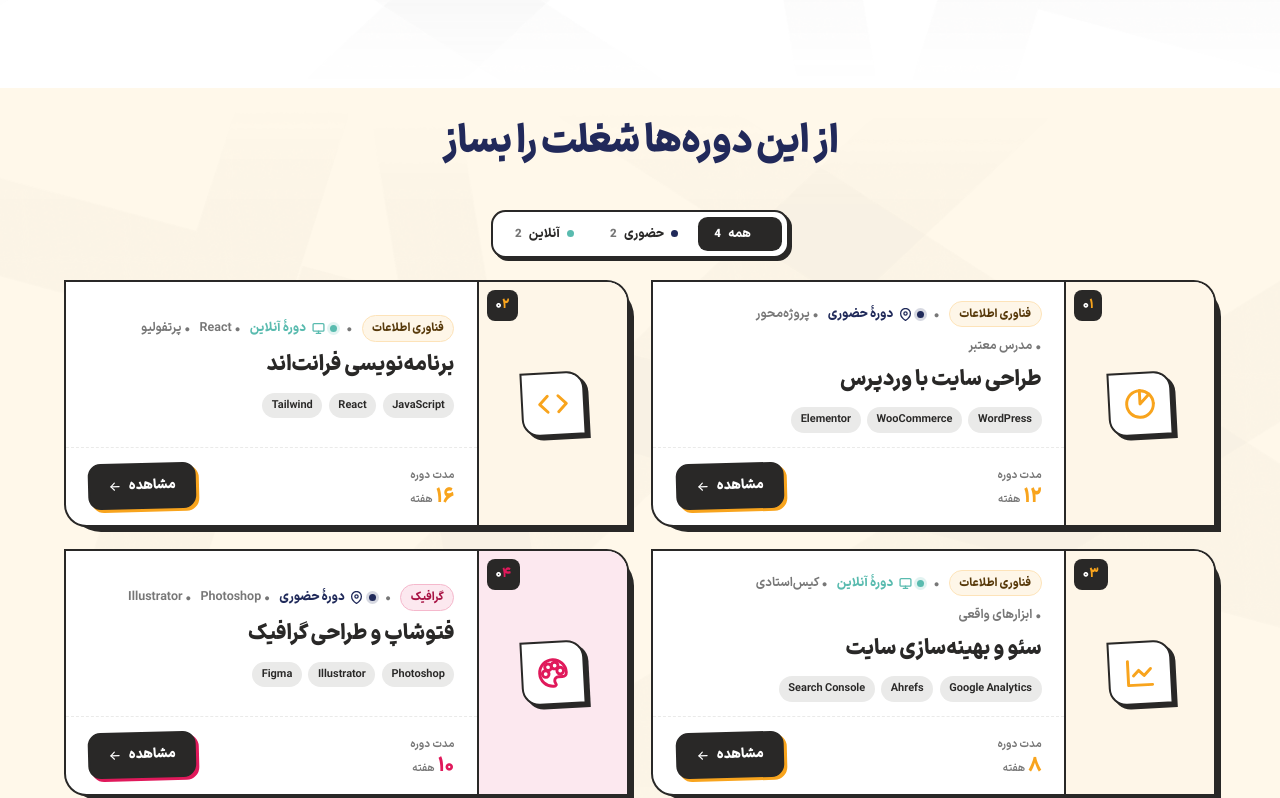
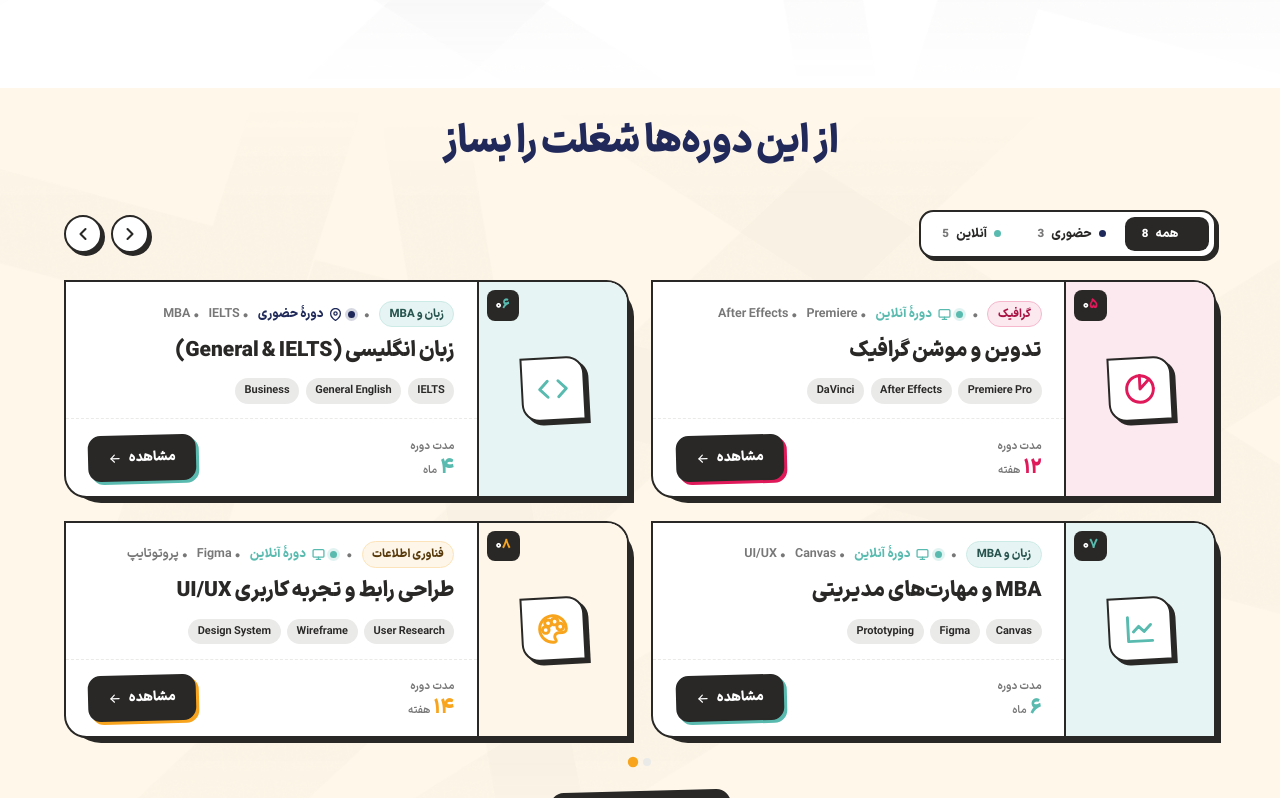
Before and after one commit to MohammadMehdiSadeghi/rokad-college, a React (Vite) app: page / in a window 1280 px wide. Shown: the part 3182-3980 px from the top of the page. Built offline with nearby package versions, Linux system fonts and the light colour scheme; the HTML template or start-up script is replaced by a standard one; a web font is replaced by a local one.

Commit message:
courses: 4-card pages carousel with arrows, dots, autoplay

```diff
--- a/src/index.css
+++ b/src/index.css
@@ -2518,7 +2518,40 @@ a:focus-visible, button:focus-visible {
 .v2-courses .head h2 { font-size: clamp(24px, 3.4vw, 40px); line-height: 1.2; font-weight: 900; color: var(--ink); margin: 0 0 .75rem; letter-spacing: -.01em; }
 
 /* ---- List (۲×۲ — چهار کارت در یک نما) ---- */
-.v2-list { display: grid; grid-template-columns: repeat(2, minmax(0, 1fr)); gap: 1.6rem; }
+.v2-list { display: grid; grid-template-columns: repeat(2, minmax(0, 1fr)); gap: 1.6rem; animation: v2-fade .45s ease; }
+@keyframes v2-fade {
+  from { opacity: 0; transform: translateX(-14px); }
+  to { opacity: 1; transform: translateX(0); }
+}
+
+/* ---- Controls row (فیلتر راست + فلش چپ) ---- */
+.v2-controls {
+  display: flex; align-items: center; justify-content: space-between;
+  gap: 1rem; flex-wrap: wrap;
+}
+
+/* ---- Dots + arrows ---- */
+.v2-dots { display: flex; justify-content: center; gap: .4rem; margin-top: 1.2rem; }
+.v2-dot {
+  width: 8px; height: 8px; border-radius: 50%;
+  background: var(--ink-light); border: none; padding: 0; cursor: pointer;
+  transition: background .25s, transform .25s;
+}
+.v2-dot:hover { background: var(--ink-muted); transform: scale(1.15); }
+.v2-dot.active { background: var(--college); transform: scale(1.3); }
+.v2-nav-arrows { display: flex; gap: .55rem; }
+.v2-icon-btn {
+  display: flex; align-items: center; justify-content: center;
+  width: 38px; height: 38px;
+  border-radius: 50%;
+  border: 2px solid var(--ink);
+  background: var(--white); color: var(--ink);
+  cursor: pointer;
+  transition: all .2s ease;
+  box-shadow: 3px 3px 0 0 var(--ink);
+}
+.v2-icon-btn:hover { background: var(--college); color: var(--white); transform: translate(-2px, -2px); box-shadow: 5px 5px 0 0 var(--ink); }
+.v2-icon-btn:active { transform: translate(0, 0); box-shadow: 1px 1px 0 0 var(--ink); }
 
 /* سکشن: پر کردن ارتفاع ویوپورت و وسط‌چین کردن محتوا */
 .v2-courses.section {
@@ -2528,7 +2561,7 @@ a:focus-visible, button:focus-visible {
 }
 .v2-courses .section-inner { width: 100%; }
 .v2-courses .head { margin-bottom: 1.2rem; }
-.v2-courses .segbar { margin-bottom: 1.2rem; }
+.v2-courses .v2-controls { margin-bottom: 1.2rem; }
 
 /* دسکتاپ/لپ‌تاپ: ۲×۲ کارت افقی کامل در یک نما (با احتساب هدر sticky) */
 @media (min-width: 901px) {
@@ -2538,7 +2571,7 @@ a:focus-visible, button:focus-visible {
   }
   .v2-courses .head { margin-bottom: 1.4rem; }
   .v2-courses .head h2 { font-size: clamp(26px, 3vw, 40px); }
-  .v2-courses .segbar { margin-bottom: 1.4rem; }
+  .v2-courses .v2-controls { margin-bottom: 1.4rem; }
   .segment { padding: .25rem; box-shadow: 2px 2px 0 0 var(--ink); }
   .seg-btn { padding: .4rem .9rem; font-size: 12.5px; }
   .v2-list { gap: 1.4rem; }
--- a/src/pages/Home/sections/Courses/index.jsx
+++ b/src/pages/Home/sections/Courses/index.jsx
@@ -1,4 +1,4 @@
-import { useState } from "react";
+import { useState, useEffect } from "react";
 import { courses, courseCta } from "@/data/content.js";
 import RotatedHeading from "@/components/RotatedHeading.jsx";
 import PatternLayer from "@/components/PatternLayer";
@@ -98,9 +98,20 @@ var CourseCard = function(props) {
   );
 };
 
+/* Chevron SVG — RTL: prev = right-chevron, next = left-chevron */
+function Chevron({ right = false }) {
+  var d = right ? "M9 6l6 6-6 6" : "M15 6l-6 6 6 6";
+  return (
+    <svg viewBox="0 0 24 24" fill="none" stroke="currentColor" strokeWidth="2.5" strokeLinecap="round" strokeLinejoin="round" aria-hidden="true" width="20" height="20">
+      <path d={d} />
+    </svg>
+  );
+}
+
 export default function Courses() {
   var [filter, setFilter] = useState("all");
-  var displayCourses = courses.slice(0, 4);
+  var [page, setPage] = useState(0);
+  var displayCourses = courses.slice(0, 8);
   var counts = { all: displayCourses.length };
   displayCourses.forEach(function(_, i) {
     var m = MODE_MAP[i];
@@ -111,6 +122,20 @@ export default function Courses() {
   var filtered = displayCourses.filter(function(_, i) {
     return filter === "all" || MODE_MAP[i] === filter;
   });
+
+  /* صفحه‌بندی: هر صفحه ۴ کارت (۲×۲) */
+  var perPage = 4;
+  var pageCount = Math.max(1, Math.ceil(filtered.length / perPage));
+  var safePage = Math.min(page, pageCount - 1);
+  var visible = filtered.slice(safePage * perPage, safePage * perPage + perPage);
+
+  /* ریست صفحه هنگام تغییر فیلتر + چرخش خودکار */
+  useEffect(function() { setPage(0); }, [filter]);
+  useEffect(function() {
+    if (pageCount < 2) return;
+    var t = setInterval(function() { setPage(function(p) { return (p + 1) % pageCount; }); }, 6000);
+    return function() { clearInterval(t); };
+  }, [pageCount]);
 
   var segs = [
     { f: "all", label: "همه", count: counts.all },
@@ -126,8 +151,8 @@ export default function Courses() {
           <RotatedHeading words={"از این دوره‌ها شغلت را بساز"} className="t-section" color="var(--navy)" />
         </div>
 
-        {/* Segmented filter control */}
-        <div className="segbar">
+        {/* Controls row: filters (right) + arrows (left) */}
+        <div className="v2-controls">
           <div className="segment" role="tablist">
             {segs.map(function(s) {
               var isOn = filter === s.f;
@@ -145,15 +170,39 @@ export default function Courses() {
               );
             })}
           </div>
+          <div className="v2-nav-arrows">
+            <button className="v2-icon-btn" onClick={function() { setPage((safePage - 1 + pageCount) % pageCount); }} aria-label="قبلی">
+              <Chevron right />
+            </button>
+            <button className="v2-icon-btn" onClick={function() { setPage((safePage + 1) % pageCount); }} aria-label="بعدی">
+              <Chevron />
+            </button>
+          </div>
         </div>
 
-        {/* Course list */}
-        <div className="v2-list">
-          {filtered.map(function(c, i) {
+        {/* Course list — صفحه جاری (۴ کارت ۲×۲) */}
+        <div className="v2-list" key={filter + "-" + safePage}>
+          {visible.map(function(c) {
             var realIndex = displayCourses.indexOf(c);
             return <CourseCard key={c.title} course={c} index={realIndex} />;
           })}
         </div>
+
+        {/* Page dots */}
+        {pageCount > 1 && (
+          <div className="v2-dots">
+            {Array.from({ length: pageCount }, function(_, i) {
+              return (
+                <button
+                  key={i}
+                  className={"v2-dot" + (i === safePage ? " active" : "")}
+                  aria-label={"صفحه " + (i + 1)}
+                  onClick={function() { setPage(i); }}
+                />
+              );
+            })}
+          </div>
+        )}
 
         {/* CTA footer */}
         <div className="cta-footer">
```
